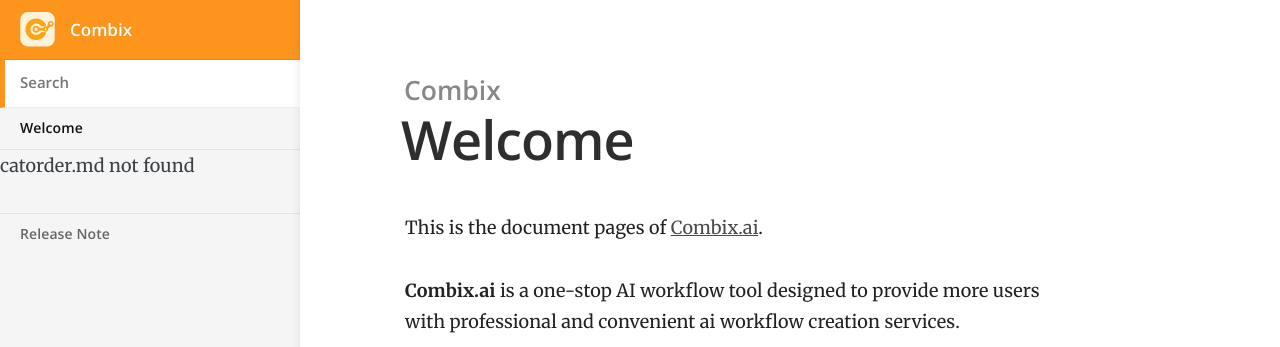
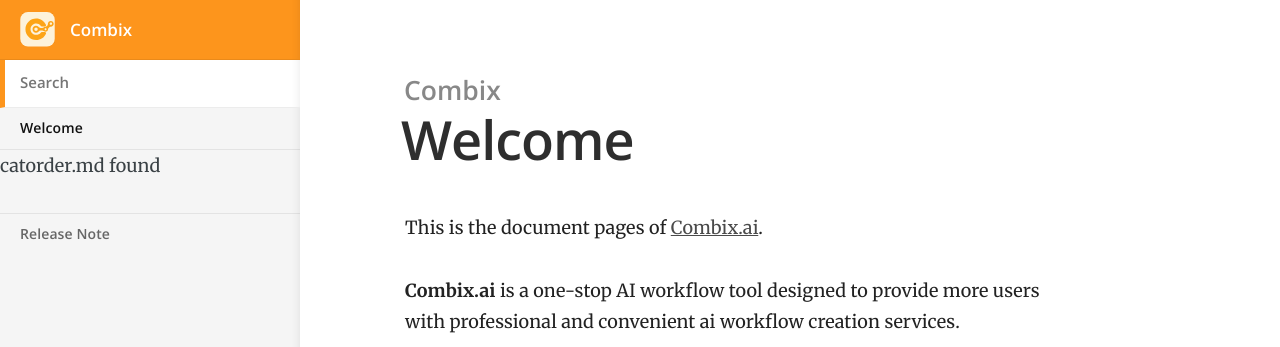
Before and after one commit to roryror/combix-doc, a Jekyll site: the page built from index.md, in a window 1280 px wide. Shown: the top 347 px of the page. Built offline with Jekyll 4.4.1, drawn with Linux system fonts in a browser that asks for light colours.

Commit message:
Update default.html

```diff
--- a/_layouts/default.html
+++ b/_layouts/default.html
@@ -179,7 +179,7 @@
 
             <ul>
                 {% assign grouped = site.docs | group_by: 'category' %}
-                {% assign catorder = site.docs | where: 'title', 'catorder.md' | first %}
+                {% assign catorder = site.docs | where: 'title', 'catorder' | first %}
                 {% if catorder %}
                     <p>catorder.md found</p>
                 {% else %}
```
